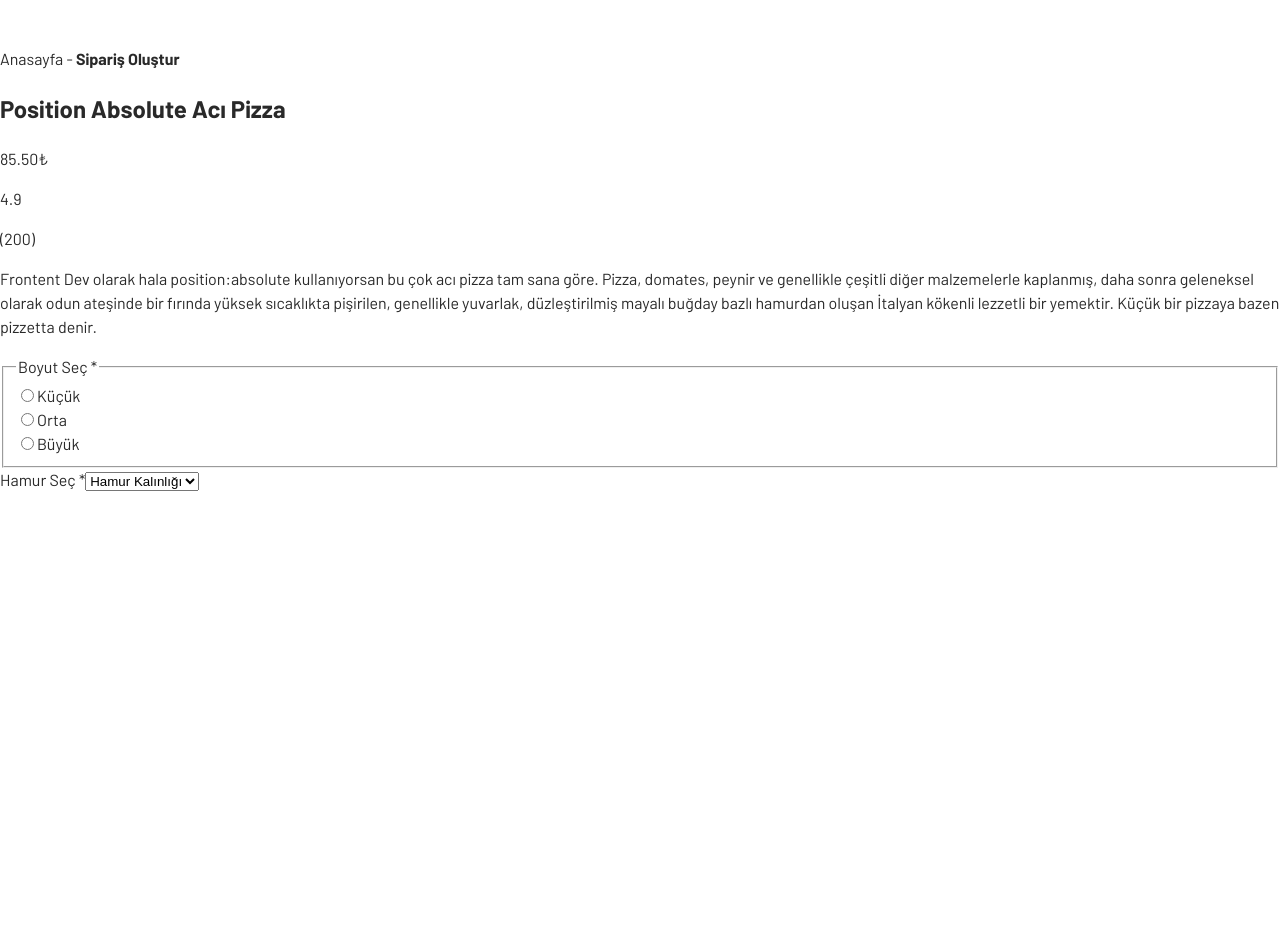
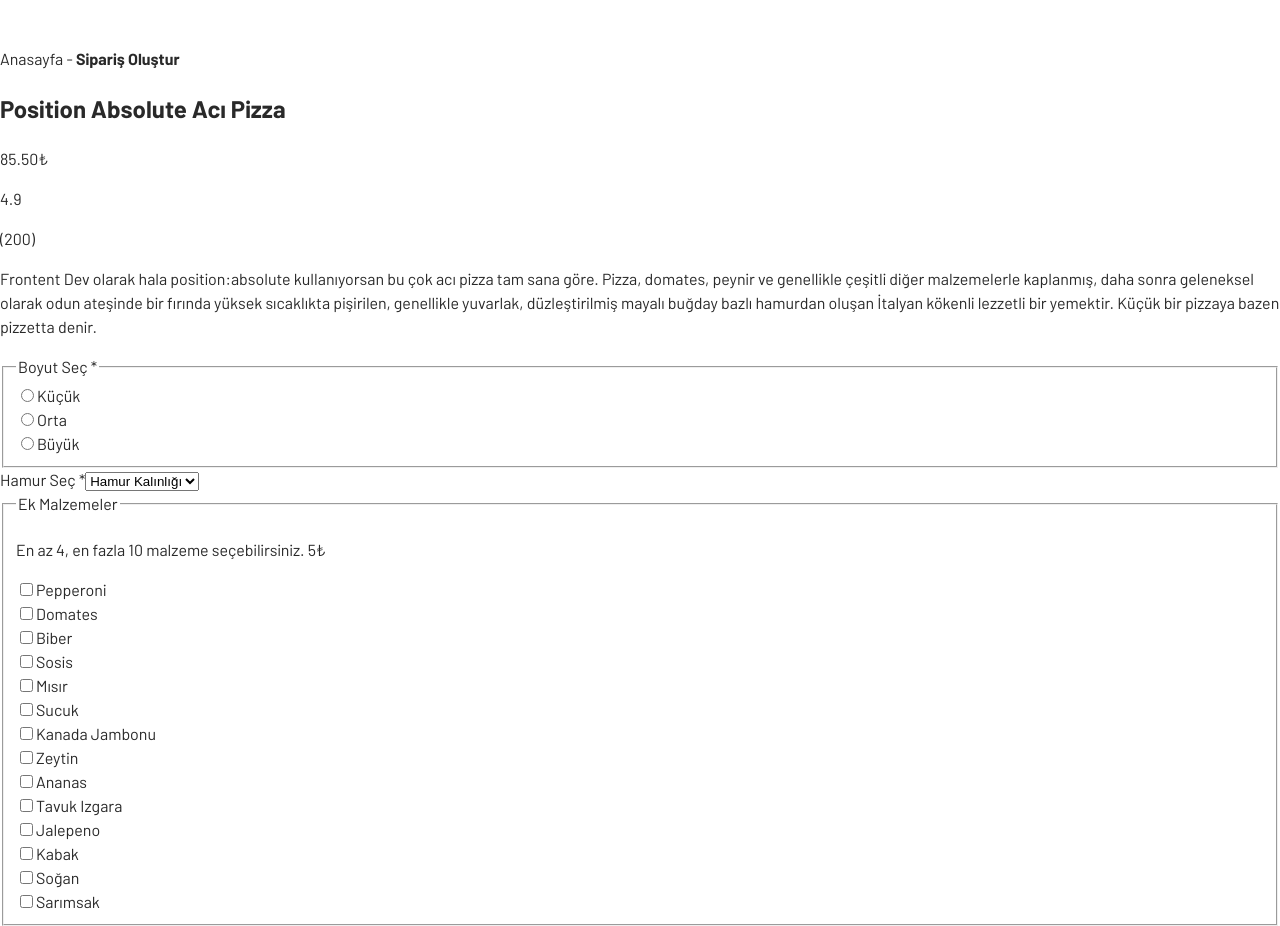
Before and after one commit to sinembaglar/fsweb-s8-challenge-pizza, a React (Vite) app: page /siparis in a window 1280 px wide. Before the commit the page ends 800 px from the top, so only its background shows below. Built offline with nearby package versions, Linux system fonts and the light colour scheme; a web font is replaced by a local one.

Commit message:
Add topping checkboxes rendered with map

```diff
--- a/src/components/OrderPizza.jsx
+++ b/src/components/OrderPizza.jsx
@@ -1,5 +1,22 @@
 import { Link } from 'react-router-dom'
 import logo from '../../images/iteration-1-images/logo.svg'
+
+const malzemeler = [
+  { id: 'pepperoni', ad: 'Pepperoni' },
+  { id: 'domates', ad: 'Domates' },
+  { id: 'biber', ad: 'Biber' },
+  { id: 'sosis', ad: 'Sosis' },
+  { id: 'misir', ad: 'Mısır' },
+  { id: 'sucuk', ad: 'Sucuk' },
+  { id: 'kanada-jambonu', ad: 'Kanada Jambonu' },
+  { id: 'zeytin', ad: 'Zeytin' },
+  { id: 'ananas', ad: 'Ananas' },
+  { id: 'tavuk-izgara', ad: 'Tavuk Izgara' },
+  { id: 'jalepeno', ad: 'Jalepeno' },
+  { id: 'kabak', ad: 'Kabak' },
+  { id: 'sogan', ad: 'Soğan' },
+  { id: 'sarimsak', ad: 'Sarımsak' },
+]
 
 export default function OrderPizza() {
   return (
@@ -65,6 +82,26 @@ export default function OrderPizza() {
               </select>
             </div>
           </div>
+
+          <fieldset aria-describedby="malzeme-aciklama">
+            <legend>Ek Malzemeler</legend>
+            <p id="malzeme-aciklama">
+              En az 4, en fazla 10 malzeme seçebilirsiniz. 5₺
+            </p>
+            <div>
+              {malzemeler.map((malzeme) => (
+                <div key={malzeme.id}>
+                  <input
+                    type="checkbox"
+                    id={malzeme.id}
+                    name="malzemeler"
+                    value={malzeme.ad}
+                  />
+                  <label htmlFor={malzeme.id}>{malzeme.ad}</label>
+                </div>
+              ))}
+            </div>
+          </fieldset>
         </form>
       </main>
     </>
```
